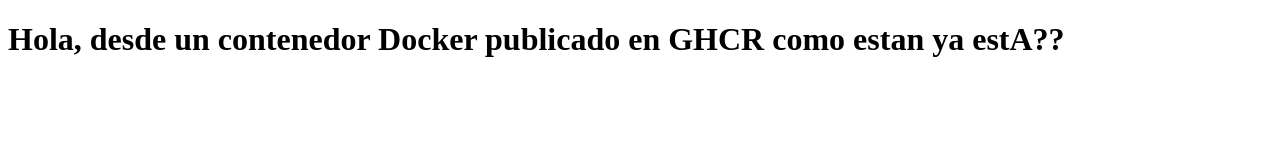
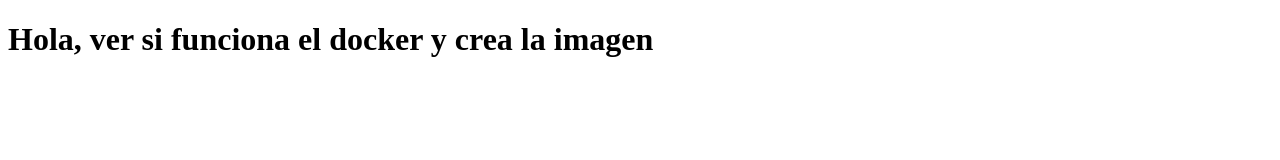
Before and after one commit to JeanPieerT/lab-docker-gh-actions, a website: page index.html in a window 1280 px wide. Drawn offline with Linux system fonts and the light colour scheme.

Commit message:
chore: actualizar mensaje en index.html para prueba de build

```diff
--- a/index.html
+++ b/index.html
@@ -5,6 +5,6 @@
 <title>Mi primera app en contenedor</title>
 </head>
 <body>
-<h1>Hola, desde un contenedor Docker publicado en GHCR como estan ya estA??</h1>
+<h1>Hola, ver si funciona el docker y crea la imagen</h1>
 </body>
 </html>
```
